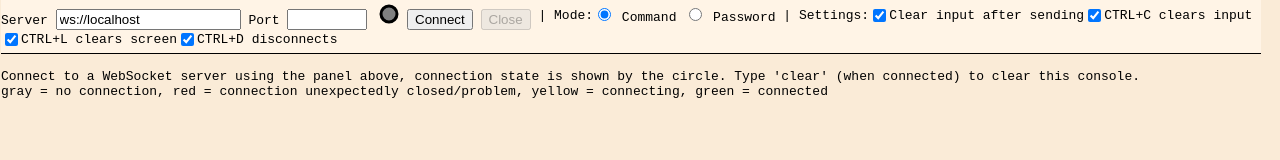
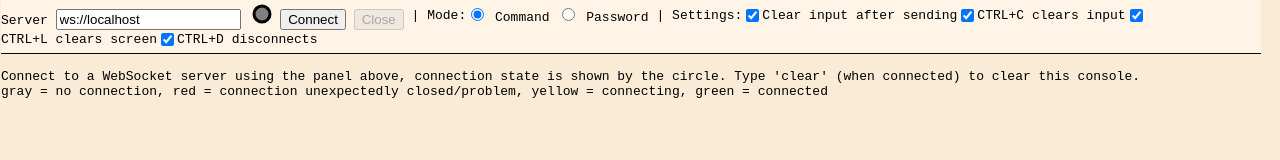
Before and after one commit to Krelyshy/websole, a plain HTML site: page index.html in a window 1280 px wide. Drawn offline with Linux system fonts and the light colour scheme.

Commit message:
Removed port column, kept only one input field

```diff
--- a/index.html
+++ b/index.html
@@ -13,8 +13,8 @@
 			<form id="srv">
 				<label for="srvi">Server </label>
 				<input type="text" name="srvi" id="srvi" value="ws://localhost">
-				<label for="port">Port </label>
-				<input type="number" name="port" id="port" min="0" max="65535" step="1">
+				<!-- <label for="port">Port </label>
+				<input type="number" name="port" id="port" min="0" max="65535" step="1">  -->
 				<svg id="sem" width="24" height="24">
 					<circle id="bulb" cx="14" cy="14" r="8" stroke="black" stroke-width="3" fill="gray" />
 				</svg>
```
